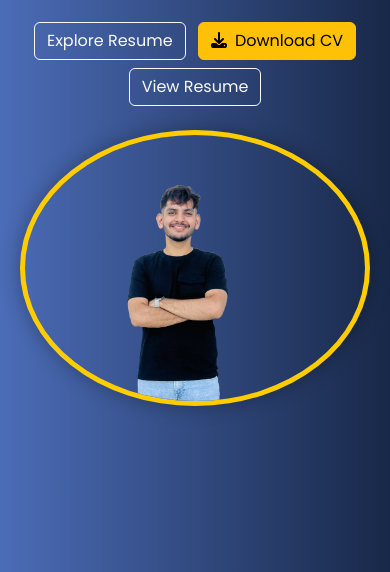
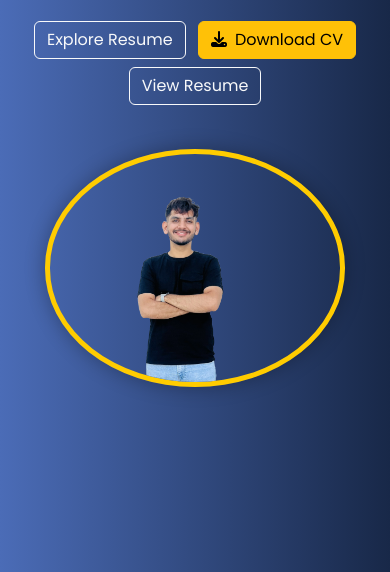
Before and after one commit to onkarshinde2307/onkarshinde.github.io, a plain HTML site: page index.html in a window 390 px wide. Shown: the part 272-844 px from the top of the page. Drawn offline with nearby package versions, Linux system fonts and the light colour scheme.

```diff
--- a/style.css
+++ b/style.css
@@ -137,11 +137,14 @@ img {
   height: auto;
 }
 
+
 /* Improve padding on smaller screens */
+/* mobile screen  photo issue */
 @media (max-width: 767px) {
   .hero-photo {
-    width: 70%;
-    margin: auto;
+    width: 90%;
+    max-width: 300px;
+    margin: 20px auto;
   }
 
   .typing-line {
@@ -162,11 +165,3 @@ img {
     margin: 8px 0;
   }
 }
-/* mobile screen  photo issue */
- @media (max-width: 767px) {
-  .hero-photo {
-    width: 90vw;
-    max-width: 350px;
-    margin: auto;
-  }
-}
```
